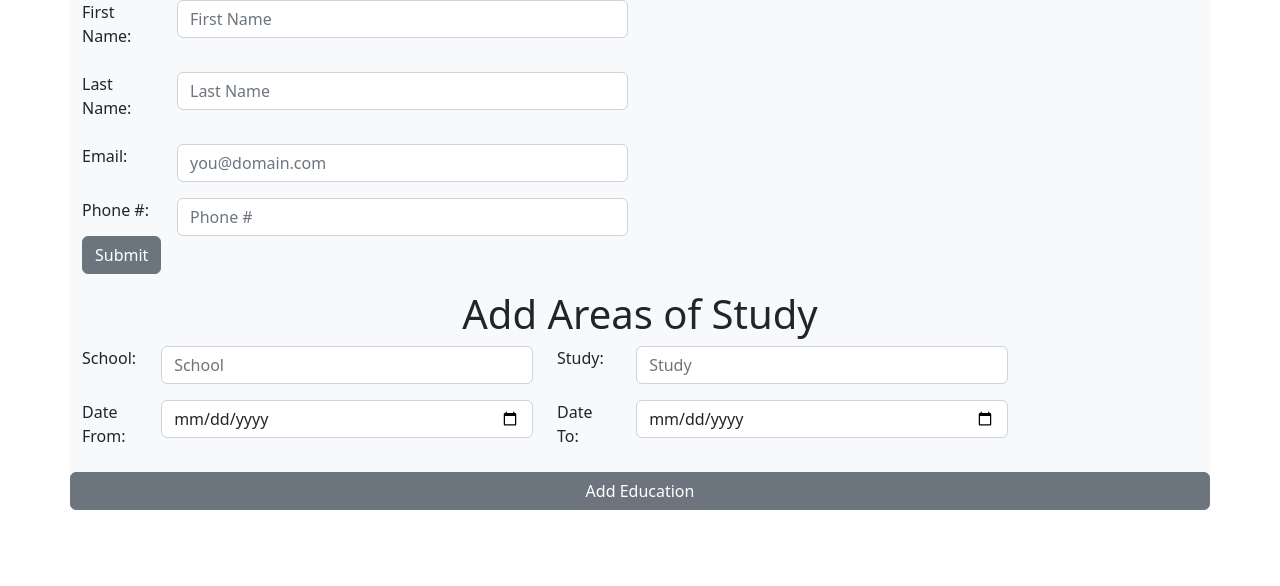
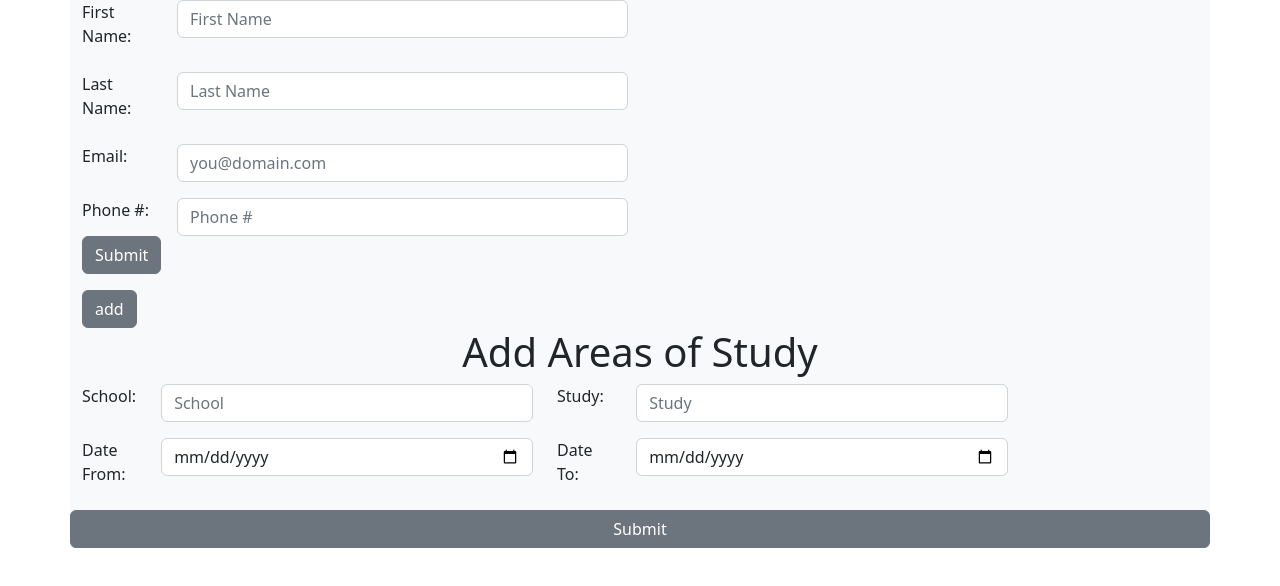
Before and after one commit to cwilliamson29/top-cv-project, a React (Create React App) app: page / in a window 1280 px wide. Shown: the top 586 px of the page. Built offline with nearby package versions, Linux system fonts and the light colour scheme.

Commit message:
educatioin component test

```diff
--- a/src/components/editComponents/eduComp.jsx
+++ b/src/components/editComponents/eduComp.jsx
@@ -33,7 +33,7 @@ class RenderStudy extends Component {
       onSubmitEducation = (e) => {
             e.preventDefault();
             this.setState({
-                  editing: false,
+                  editing: !this.state.editing,
                   educationArray: this.state.educationArray.concat(this.state.educationItem),
                   educationItem: { school: '', study: '', dateFrom: '', dateTo: '' }
 
@@ -100,7 +100,8 @@ class RenderStudy extends Component {
                             </div>
                         </Row>
                     </FormGroup>
-                    <Button type="submit"> Add Education </Button>
+
+                    {this.state.editing ? (<Button type="submit">Submit</Button> ):( <Button type="submit">Edit</Button>)}
                   </Form>
                 </div>
             )
@@ -108,13 +109,54 @@ class RenderStudy extends Component {
       }
 };
 
-function Education() {
-      let studyArray = [1]
+function addStudy() {
+      let studyArray = [1];
+
+      let a = studyArray.length
+
+      studyArray.push(++a)
+      console.log(a)
+
       return (
             <div>
                 {studyArray.map((item, i) => (<RenderStudy id={item}/>))}
             </div>
-      )
+      );
+}
+
+class Education extends Component {
+      constructor() {
+            super();
+
+            this.state = {
+                  studyArray: []
+            }
+      }
+
+      onSubmitStudy = (e) => {
+            console.log("onsubmit")
+            e.preventDefault();
+            this.setState({
+                  studyArray: this.state.studyArray.concat([0])
+            })
+      }
+
+      render() {
+            const {studyArray} = this.state
+            return (
+                  <div>
+                {/*{this.state.studyArray.map((item, i) => (<RenderStudy id={item}/>))}*/}
+
+
+
+                <form onSubmit={this.onSubmitStudy}>
+                    <Button type="submit">add</Button>
+                </form>
+                <RenderStudy id={studyArray}/>
+            </div>
+            )
+      }
+
 }
 
 export default Education;
```
